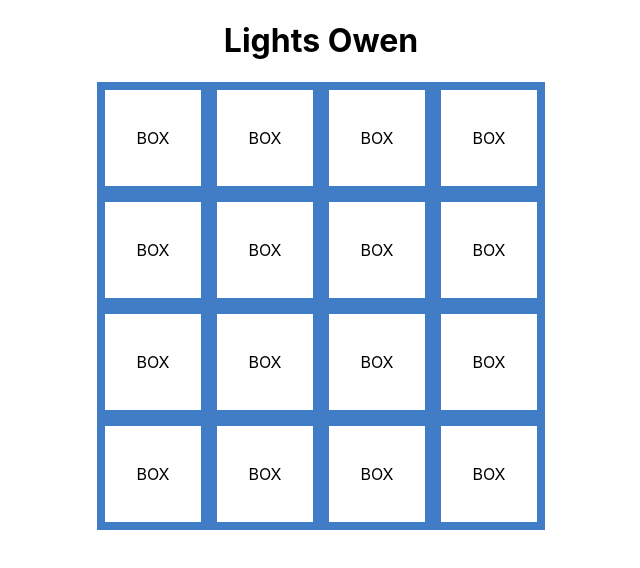
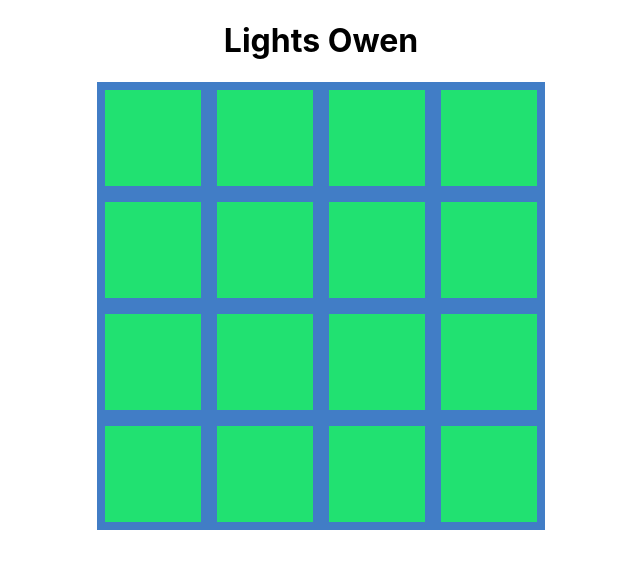
Before and after one commit to OwenPortfolio/lights-out, a React (Create React App) app: page / in a window 1280 px wide. Shown: the top 568 px of the page, without its empty margins (319-959 px from the left). Built offline with nearby package versions, Linux system fonts and the light colour scheme.

Commit message:
make likes change when clicked

```diff
--- a/src/components/Board.jsx
+++ b/src/components/Board.jsx
@@ -1,28 +1,32 @@
+
+import Box from '../components/Box';
+
 const Board = () => {
+
     return <section class="gameBoard">
         <div class="row">
-            <div class ="light">BOX</div>
-            <div class ="light">BOX</div>
-            <div class ="light">BOX</div>
-            <div class ="light">BOX</div>
+            <Box/>
+            <Box/>
+            <Box/>
+            <Box/>
         </div>
         <div class="row">
-            <div class ="light">BOX</div>
-            <div class ="light">BOX</div>
-            <div class ="light">BOX</div>
-            <div class ="light">BOX</div>
+            <Box/>
+            <Box/>
+            <Box/>
+            <Box/>
         </div>
         <div class="row">
-            <div class ="light">BOX</div>
-            <div class ="light">BOX</div>
-            <div class ="light">BOX</div>
-            <div class ="light">BOX</div>
+            <Box/>
+            <Box/>
+            <Box/>
+            <Box/>
         </div>
         <div class="row">
-            <div class ="light">BOX</div>
-            <div class ="light">BOX</div>
-            <div class ="light">BOX</div>
-            <div class ="light">BOX</div>
+            <Box/>
+            <Box/>
+            <Box/>
+            <Box/>
         </div>
 
 
--- /dev/null
+++ b/src/components/Box.jsx
@@ -0,0 +1,12 @@
+import {useState} from 'react';
+
+const Box = () => {
+
+    const[isOn, setIsOn] = useState('false');
+    const lightswitch = () => {
+        setIsOn(current => !current);
+    }
+    return <div class="light" style={{backgroundColor: isOn ? '#21e171' : ''}} onClick={lightswitch}></div>
+}
+
+export default Box;
--- a/src/index.css
+++ b/src/index.css
@@ -30,6 +30,7 @@ code {
 }
 
 .light {
+  background-color: rgb(86, 164, 119);
   display: flex;
   justify-content: center;
   align-items: center;
```
